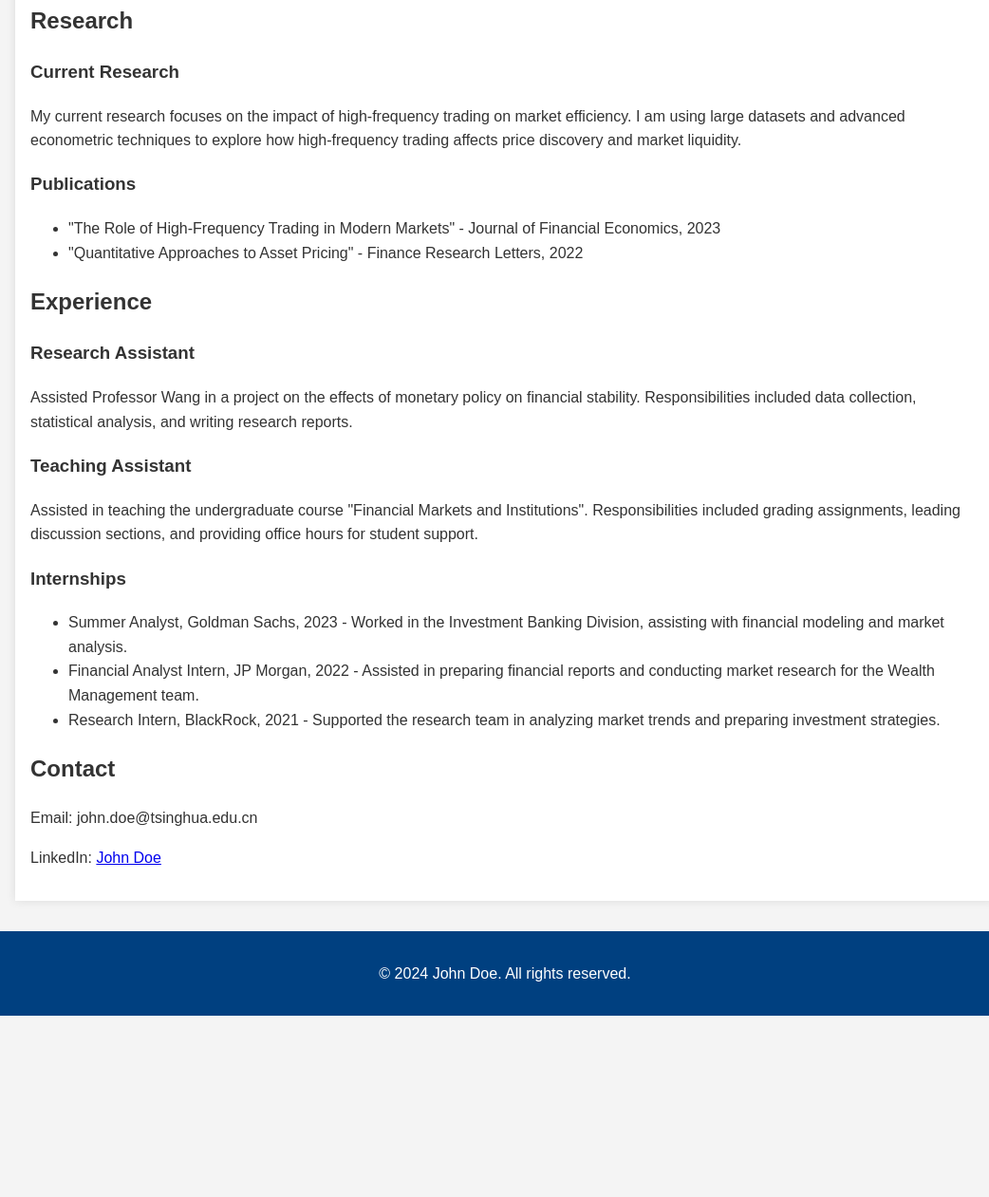
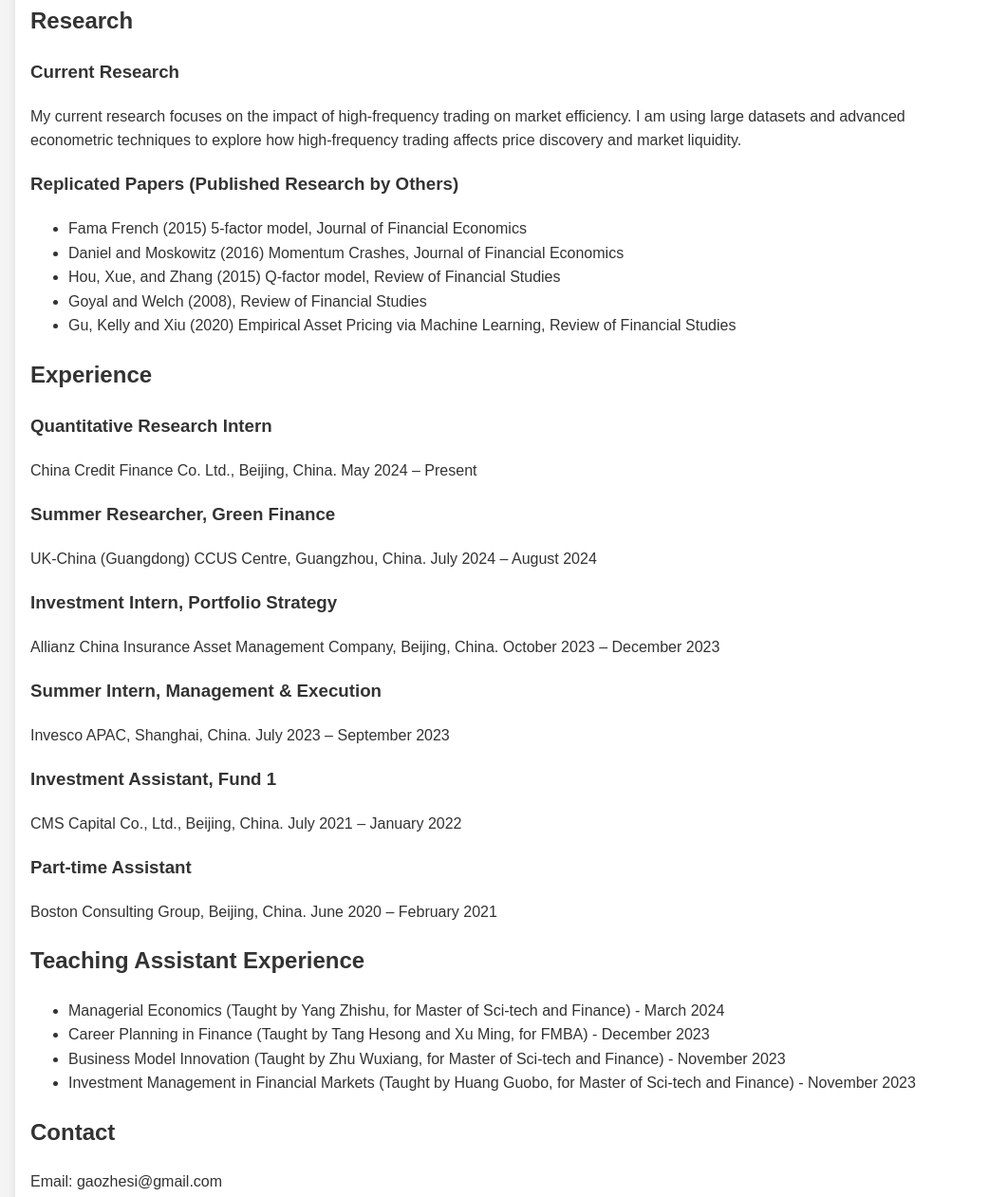
Before and after one commit to DavidZSGao/DavidZSGao.github.io, a plain HTML site: page index.html in a window 1280 px wide. Shown: the part 420-1681 px from the top of the page at 95% size, without its empty margins (108-1150 px from the left). Before the commit the page ends 1490 px from the top, so only its background shows below. Drawn offline with Linux system fonts and the light colour scheme.

Commit message:
index.html

```diff
--- a/index.html
+++ b/index.html
@@ -1,3 +1,4 @@
+
 <!DOCTYPE html>
 <html lang="en">
 <head>
@@ -47,7 +48,7 @@
 <body>
 
 <header>
-    <h1>John Doe</h1>
+    <h1>Gao Zhesi</h1>
     <p>PhD Candidate in Finance | Tsinghua University</p>
 </header>
 
@@ -61,43 +62,63 @@
 <div class="container">
     <section id="about">
         <h2>About Me</h2>
-        <p>Hello! I'm John Doe, a PhD candidate in Finance at Tsinghua University. My research interests include financial markets, asset pricing, and quantitative finance. I have a passion for uncovering insights through data analysis and rigorous research methodologies.</p>
+        <p>Hello! I'm Gao Zhesi, a PhD candidate in Finance at Tsinghua University. My research interests include financial markets, asset pricing, and quantitative finance. I have a passion for uncovering insights through data analysis and rigorous research methodologies.</p>
     </section>
 
     <section id="research">
         <h2>Research</h2>
         <h3>Current Research</h3>
         <p>My current research focuses on the impact of high-frequency trading on market efficiency. I am using large datasets and advanced econometric techniques to explore how high-frequency trading affects price discovery and market liquidity.</p>
-        <h3>Publications</h3>
+        <h3>Replicated Papers (Published Research by Others)</h3>
         <ul>
-            <li>"The Role of High-Frequency Trading in Modern Markets" - Journal of Financial Economics, 2023</li>
-            <li>"Quantitative Approaches to Asset Pricing" - Finance Research Letters, 2022</li>
+            <li>Fama French (2015) 5-factor model, Journal of Financial Economics</li>
+            <li>Daniel and Moskowitz (2016) Momentum Crashes, Journal of Financial Economics</li>
+            <li>Hou, Xue, and Zhang (2015) Q-factor model, Review of Financial Studies</li>
+            <li>Goyal and Welch (2008), Review of Financial Studies</li>
+            <li>Gu, Kelly and Xiu (2020) Empirical Asset Pricing via Machine Learning, Review of Financial Studies</li>
         </ul>
     </section>
 
     <section id="experience">
         <h2>Experience</h2>
-        <h3>Research Assistant</h3>
-        <p>Assisted Professor Wang in a project on the effects of monetary policy on financial stability. Responsibilities included data collection, statistical analysis, and writing research reports.</p>
-        <h3>Teaching Assistant</h3>
-        <p>Assisted in teaching the undergraduate course "Financial Markets and Institutions". Responsibilities included grading assignments, leading discussion sections, and providing office hours for student support.</p>
-        <h3>Internships</h3>
+        <h3>Quantitative Research Intern</h3>
+        <p>China Credit Finance Co. Ltd., Beijing, China. May 2024 – Present</p>
+
+        <h3>Summer Researcher, Green Finance</h3>
+        <p>UK-China (Guangdong) CCUS Centre, Guangzhou, China. July 2024 – August 2024</p>
+
+        <h3>Investment Intern, Portfolio Strategy</h3>
+        <p>Allianz China Insurance Asset Management Company, Beijing, China. October 2023 – December 2023</p>
+
+        <h3>Summer Intern, Management & Execution</h3>
+        <p>Invesco APAC, Shanghai, China. July 2023 – September 2023</p>
+
+        <h3>Investment Assistant, Fund 1</h3>
+        <p>CMS Capital Co., Ltd., Beijing, China. July 2021 – January 2022</p>
+
+        <h3>Part-time Assistant</h3>
+        <p>Boston Consulting Group, Beijing, China. June 2020 – February 2021</p>
+    </section>
+
+    <section id="teaching">
+        <h2>Teaching Assistant Experience</h2>
         <ul>
-            <li>Summer Analyst, Goldman Sachs, 2023 - Worked in the Investment Banking Division, assisting with financial modeling and market analysis.</li>
-            <li>Financial Analyst Intern, JP Morgan, 2022 - Assisted in preparing financial reports and conducting market research for the Wealth Management team.</li>
-            <li>Research Intern, BlackRock, 2021 - Supported the research team in analyzing market trends and preparing investment strategies.</li>
+            <li>Managerial Economics (Taught by Yang Zhishu, for Master of Sci-tech and Finance) - March 2024</li>
+            <li>Career Planning in Finance (Taught by Tang Hesong and Xu Ming, for FMBA) - December 2023</li>
+            <li>Business Model Innovation (Taught by Zhu Wuxiang, for Master of Sci-tech and Finance) - November 2023</li>
+            <li>Investment Management in Financial Markets (Taught by Huang Guobo, for Master of Sci-tech and Finance) - November 2023</li>
         </ul>
     </section>
 
     <section id="contact">
         <h2>Contact</h2>
-        <p>Email: john.doe@tsinghua.edu.cn</p>
-        <p>LinkedIn: <a href="https://www.linkedin.com/in/johndoe">John Doe</a></p>
+        <p>Email: gaozhesi@gmail.com</p>
+        <p>LinkedIn: <a href="https://www.linkedin.com/in/%E5%96%86%E6%80%9D-%E9%AB%98-19711b171/">Gao Zhesi</a></p>
     </section>
 </div>
 
 <footer>
-    <p>&copy; 2024 John Doe. All rights reserved.</p>
+    <p>&copy; 2024 Gao Zhesi. All rights reserved.</p>
 </footer>
 
 </body>
```
